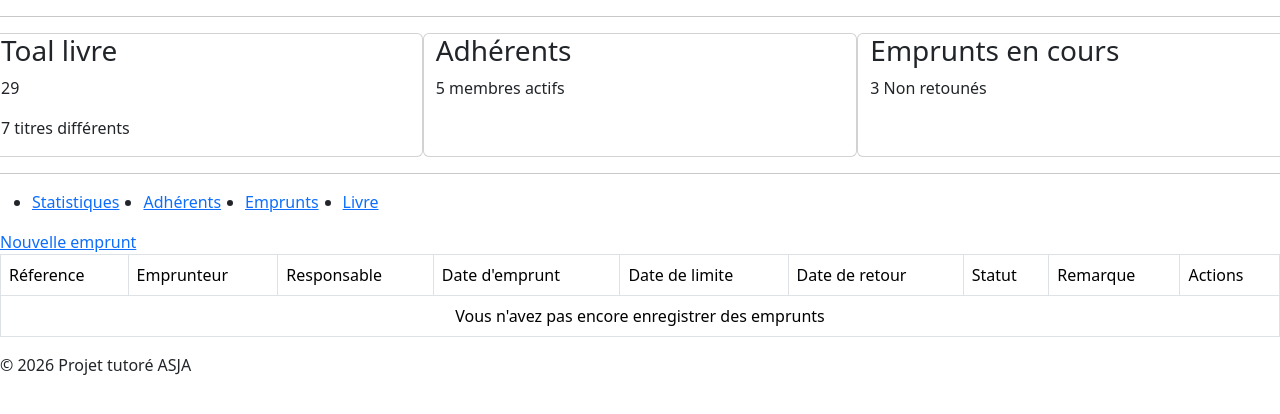
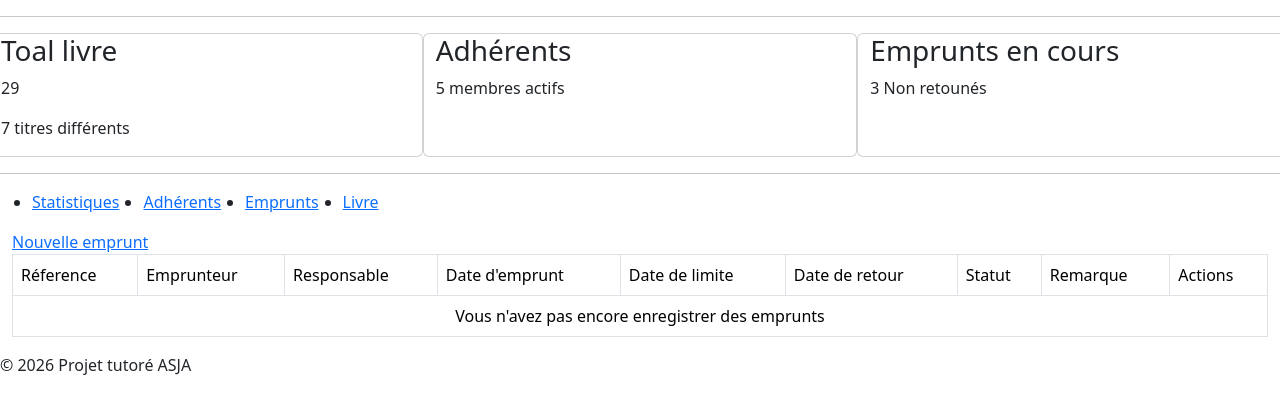
Before and after one commit to razafindrakoto518/projet_tutoree_groupe, a Django app: page /emprunt/ in a window 1280 px wide. Shown: the part 40-454 px from the top of the page. Run offline with Django 5.2, Linux system fonts and the light colour scheme; data that the repository does not hold is empty; some libraries are stand-ins or nearby versions.

Commit message:
Ajout class container-fluid pour le block content

```diff
--- a/templates/base.html
+++ b/templates/base.html
@@ -51,7 +51,7 @@
         </li>
       </ul>
     </nav>
-    <main>
+    <main class="container-fluid">
       {% block content %}
         <!-- Mitsofoka eto le template miheriter anty template de base ty -->
       {% endblock %}
```
